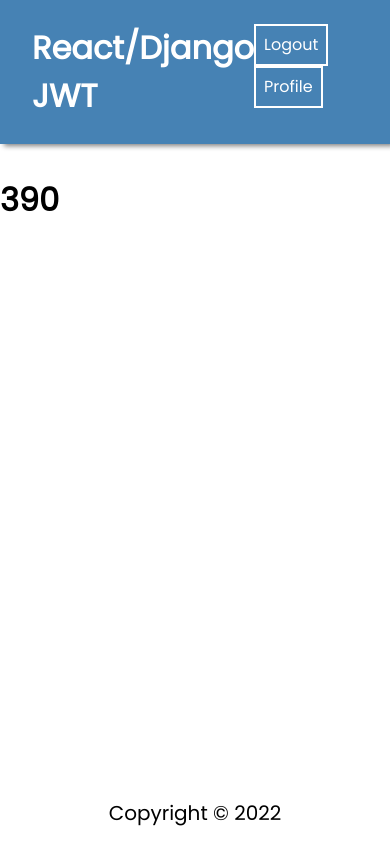
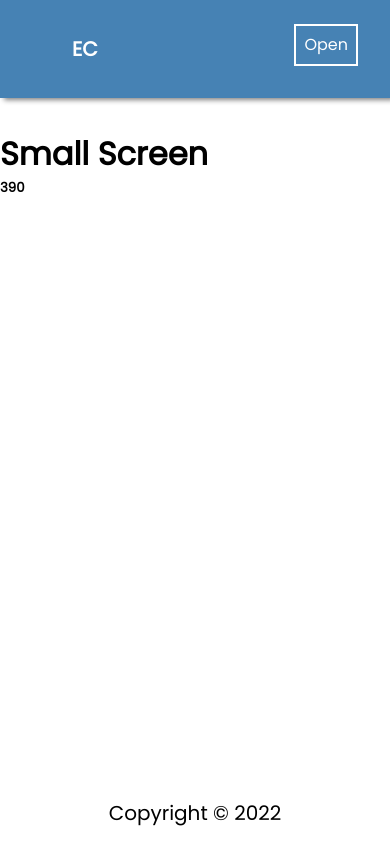
Before and after one commit to michael-prye/Ecommerce-website, a React (Create React App) app in the folder frontend/: page /profile in a window 390 px wide. Built offline with nearby package versions, Linux system fonts and the light colour scheme; sample sign-in values are in the browser's storage.

Commit message:
Created Nav menu for mobile

```diff
--- a/frontend/src/components/NavBar/NavBar.css
+++ b/frontend/src/components/NavBar/NavBar.css
@@ -33,3 +33,35 @@ li {
   cursor: pointer;
   font-size: 2rem;
 }
+
+.menuNav {
+  overflow-y: scroll;
+  list-style: none;
+  position: fixed;
+  top: 0;
+  background: darkcyan;
+  left: 0;
+  bottom: 0;
+  height: 100vh;
+  width: 0;
+  overflow: hidden;
+  max-width: 290px;
+  z-index: 9;
+}
+
+.menuNav.showMenu {
+  width: 100%;
+}
+
+a {
+  display: block;
+  padding: 10px 40px;
+  text-decoration: none;
+  color: #3fffd2;
+  text-transform: uppercase;
+  font-weight: bold;
+}
+
+.menuNav li:first-child {
+  margin-top: 7rem;
+}
--- a/frontend/src/components/NavBar/NavBar.jsx
+++ b/frontend/src/components/NavBar/NavBar.jsx
@@ -1,18 +1,43 @@
-import React from "react";
+import React, { useState } from "react";
 import { useContext } from "react";
 import { useNavigate, Link } from "react-router-dom";
 import AuthContext from "../../context/AuthContext";
+import useWindowSize from "../../hooks/useWindowSize";
 import "./NavBar.css";
 
 const Navbar = () => {
   const { logoutUser, user } = useContext(AuthContext);
+  const [menuBarOpen, setMenuBarOpen] = useState(false);
   const navigate = useNavigate();
+  const innerWidth = useWindowSize();
+
+  const handleToggle = () => {
+    setMenuBarOpen(!menuBarOpen);
+  }
+
+  if (innerWidth < 500){
+    return(
+      <div className="navBar">
+        <ul>
+          <li>
+          <Link to="/" style={{ textDecoration: "none", color: "white" }}><b>Ec</b></Link>
+          </li>
+          <li>
+          <button onClick={handleToggle}>{menuBarOpen ? "Close" : "Open"}</button>
+          <ul className={`menuNav ${menuBarOpen ? "showMenu" : ""}`} ></ul>
+
+          </li>
+        </ul>
+
+      </div>
+    );
+  } else{
   return (
     <div className="navBar">
       <ul>
         <li className="brand">
           <Link to="/" style={{ textDecoration: "none", color: "white" }}>
-            <b>React/Django JWT</b>
+            <b>Ecommerece</b>
           </Link>
         </li>
         <li>
@@ -31,6 +56,7 @@ const Navbar = () => {
       </ul>
     </div>
   );
+          }
 };
 
 export default Navbar;
--- a/frontend/src/pages/ProfilePage/ProfilePage.js
+++ b/frontend/src/pages/ProfilePage/ProfilePage.js
@@ -9,17 +9,25 @@ const ProfilePage = () => {
 const [user,token] = useAuth();
 const innerWidth = useWindowSize();
 
-    useEffect(()=>{
-        console.log(innerWidth)
-    },[])
+if (innerWidth < 500){
+    return(
+        <div>
+            <h1>Small Screen</h1>
+            <h5>{innerWidth}</h5>
+        </div>
+    );
+} else {
+    return(
+        <div>
+            <h1>Big Screen</h1>
+            <h5>{innerWidth}</h5>
+        </div>
+    );
+}
 
 
-    return(
-        <div>
-            <h1>{innerWidth}</h1>
-        </div>
 
-    );
+
 };
 
 export default ProfilePage;
```
